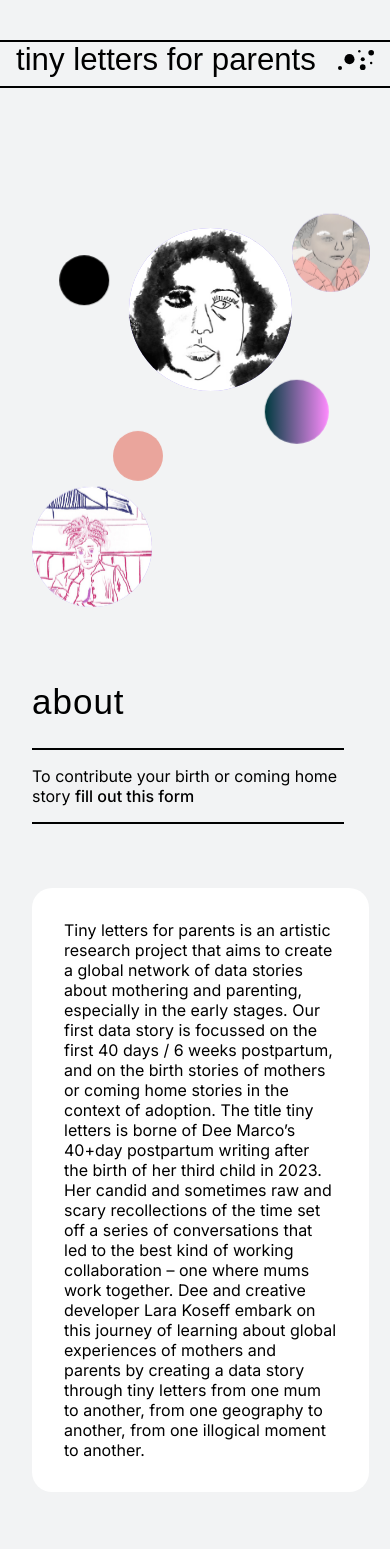
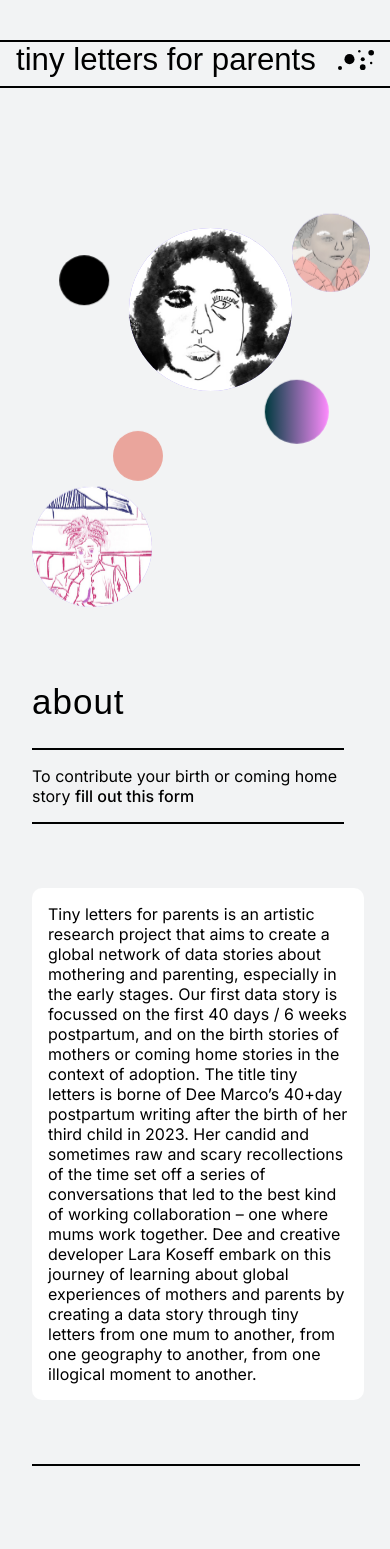
Before and after one commit to tinyletters/tinyletters.github.io, a React (Vite) app: page / in a window 390 px wide. Shown: the top 1549 px of the page. Built offline with nearby package versions, Linux system fonts and the light colour scheme; a web font is replaced by a local one.

Commit message:
make small style tweaks

```diff
--- a/src/App.css
+++ b/src/App.css
@@ -334,9 +334,13 @@
   }
 
   .card {
-    width: 70vw;
-    padding-right: 2rem;
+    width: 77vw;
+    padding-left: 1rem;
+    padding-right: 1rem;
+    padding-top: 0rem;
+    padding-bottom: 0rem;
     margin-right: 2rem;
+    border-radius: 10px;
   }
   .intro--card {
     flex-direction: column;
```
